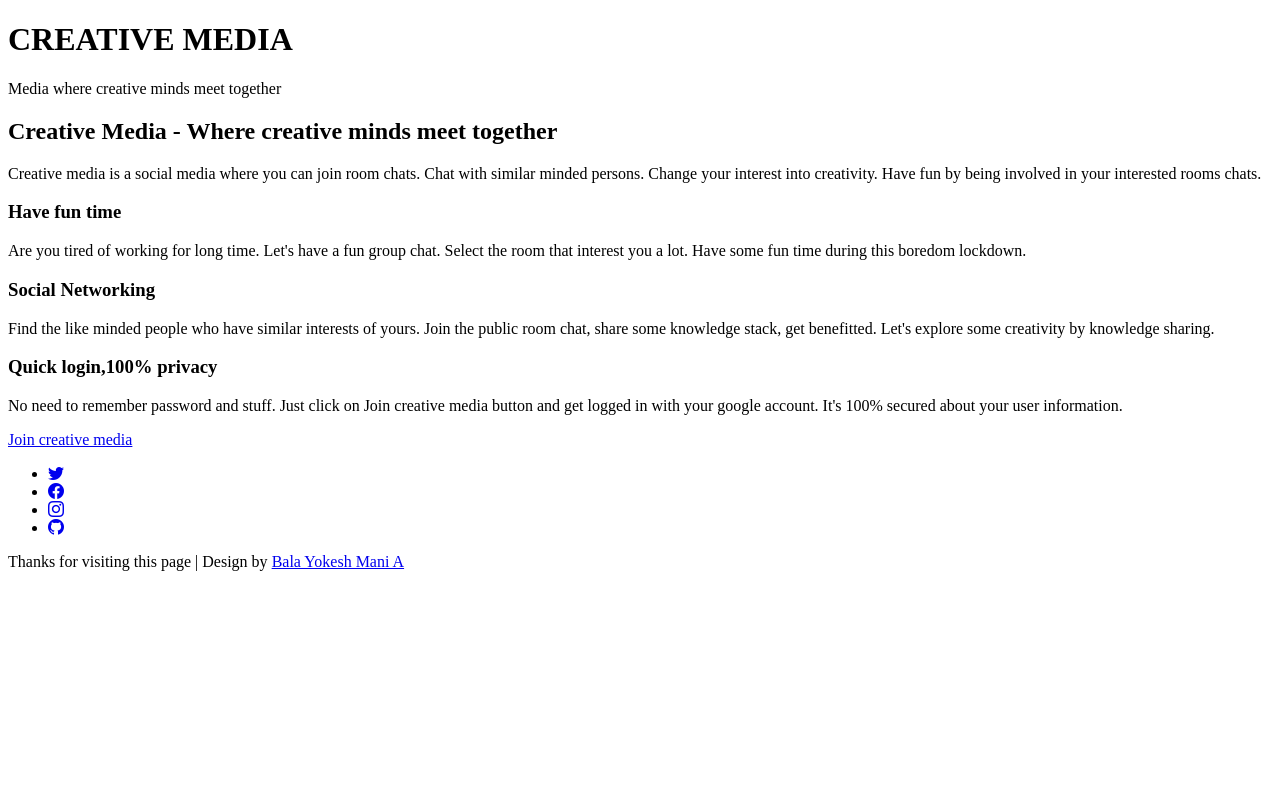
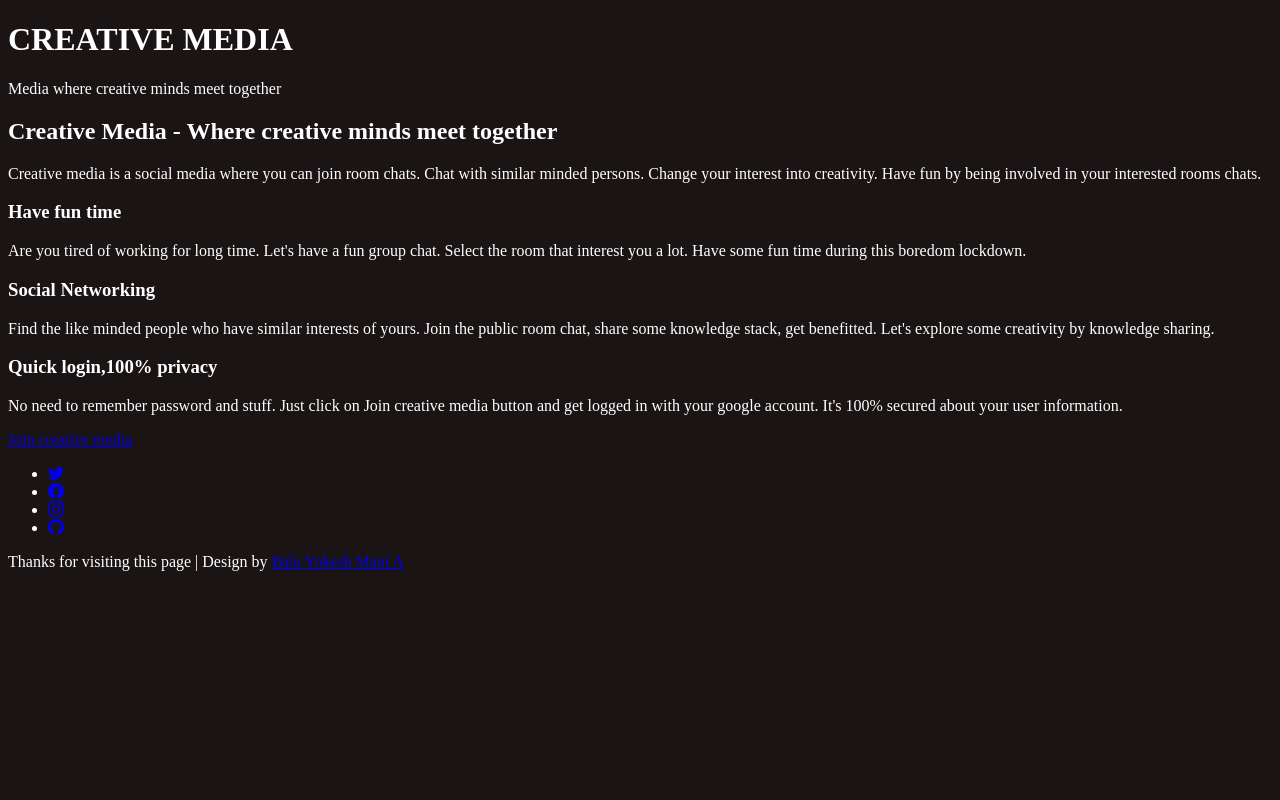
Before and after one commit to balayokesh/creative-media, a PHP site: page /creative-media/ in a window 1280 px wide. Run offline with PHP 8.4, Linux system fonts and the light colour scheme; some libraries are stand-ins or nearby versions.

Commit message:
change theme

```diff
--- /dev/null
+++ b/assets/style.css
@@ -0,0 +1,6 @@
+:root {
+    height: 100vh;
+    width: 100vw;
+    background: rgb(26, 20, 20);
+    color: white;
+}
--- a/index.php
+++ b/index.php
@@ -7,6 +7,7 @@
 		<link rel="icon" type="image/png" href="assets/images/logo.png">
 		<!-- Import bootstrap Icons -->
 		<link rel="stylesheet" href="https://cdn.jsdelivr.net/npm/bootstrap-icons@1.9.1/font/bootstrap-icons.css">
+		<link rel="stylesheet" href="assets/style.css" />
 	</head>
 
 	<body>
```
